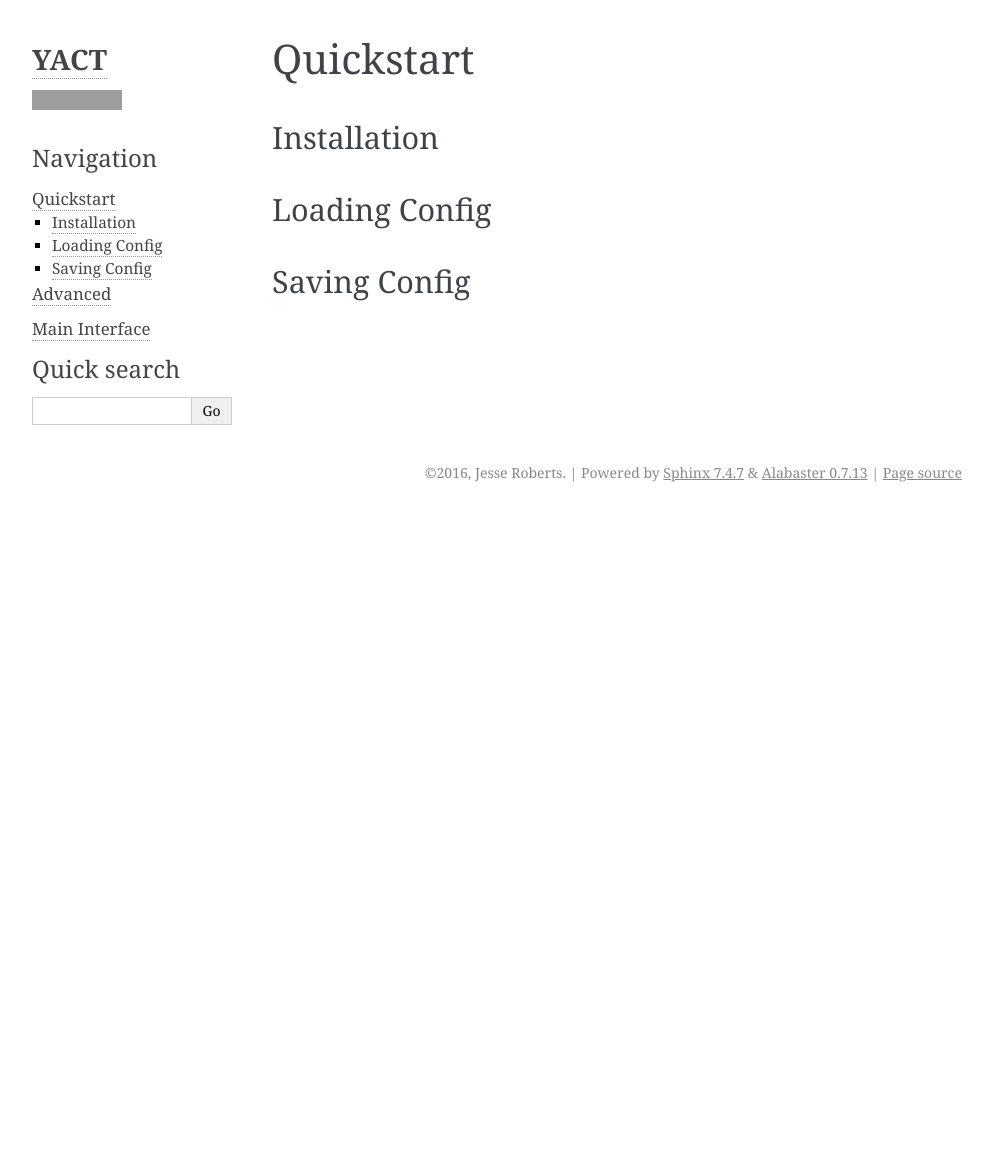
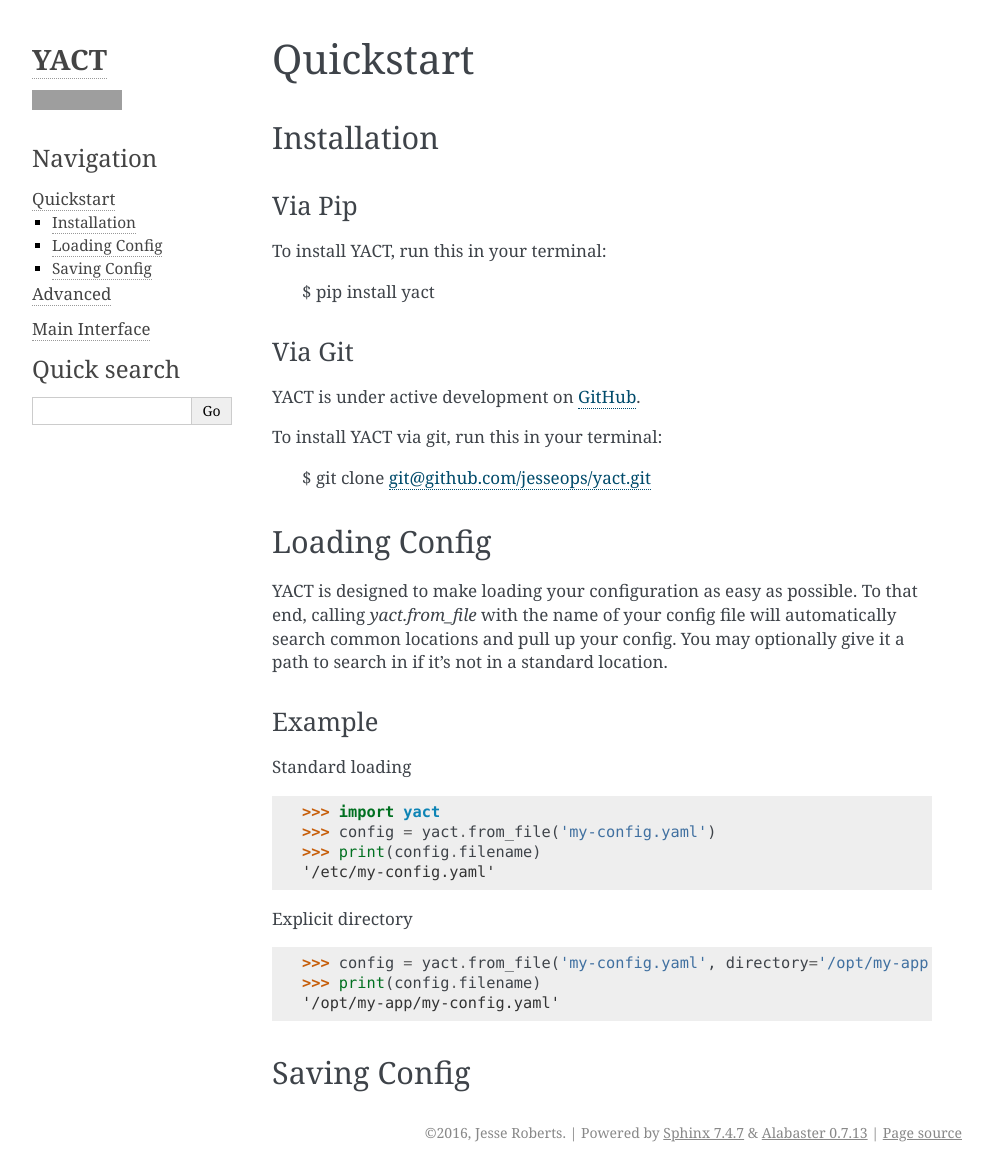
Before and after one commit to jesseops/yact, a Sphinx documentation site: the page built from docs/usage/quickstart.rst, in a window 1280 px wide. Shown: the whole page, without its empty margins (148-1140 px from the left). Built offline with Sphinx 7.4.7, drawn with Linux system fonts in a browser that asks for light colours; pages that are not in the unit, such as notebooks, are missing from menus; before the commit the page ends 900 px from its top, so only the background shows below that; grey boxes are pictures that could not be loaded.

Commit message:
moar docs

```diff
--- a/docs/usage/quickstart.rst
+++ b/docs/usage/quickstart.rst
@@ -7,10 +7,48 @@
 Installation
 ------------
 
+Via Pip
+~~~~~~~
+
+To install YACT, run this in your terminal:
+
+    $ pip install yact
+
+
+Via Git
+~~~~~~~
+
+YACT is under active development on `GitHub <https://github.com/jesseops/yact>`_.
+
+To install YACT via git, run this in your terminal:
+
+    $ git clone git@github.com/jesseops/yact.git
+
 
 Loading Config
 --------------
 
+YACT is designed to make loading your configuration as easy as possible. To that
+end, calling `yact.from_file` with the name of your config file will automatically
+search common locations and pull up your config. You may optionally give it a path
+to search in if it's not in a standard location.
+
+Example
+~~~~~~~
+
+Standard loading
+
+    >>> import yact
+    >>> config = yact.from_file('my-config.yaml')
+    >>> print(config.filename)
+    '/etc/my-config.yaml'
+
+Explicit directory
+
+    >>> config = yact.from_file('my-config.yaml', directory='/opt/my-app')
+    >>> print(config.filename)
+    '/opt/my-app/my-config.yaml'
+
 
 Saving Config
 -------------
```
